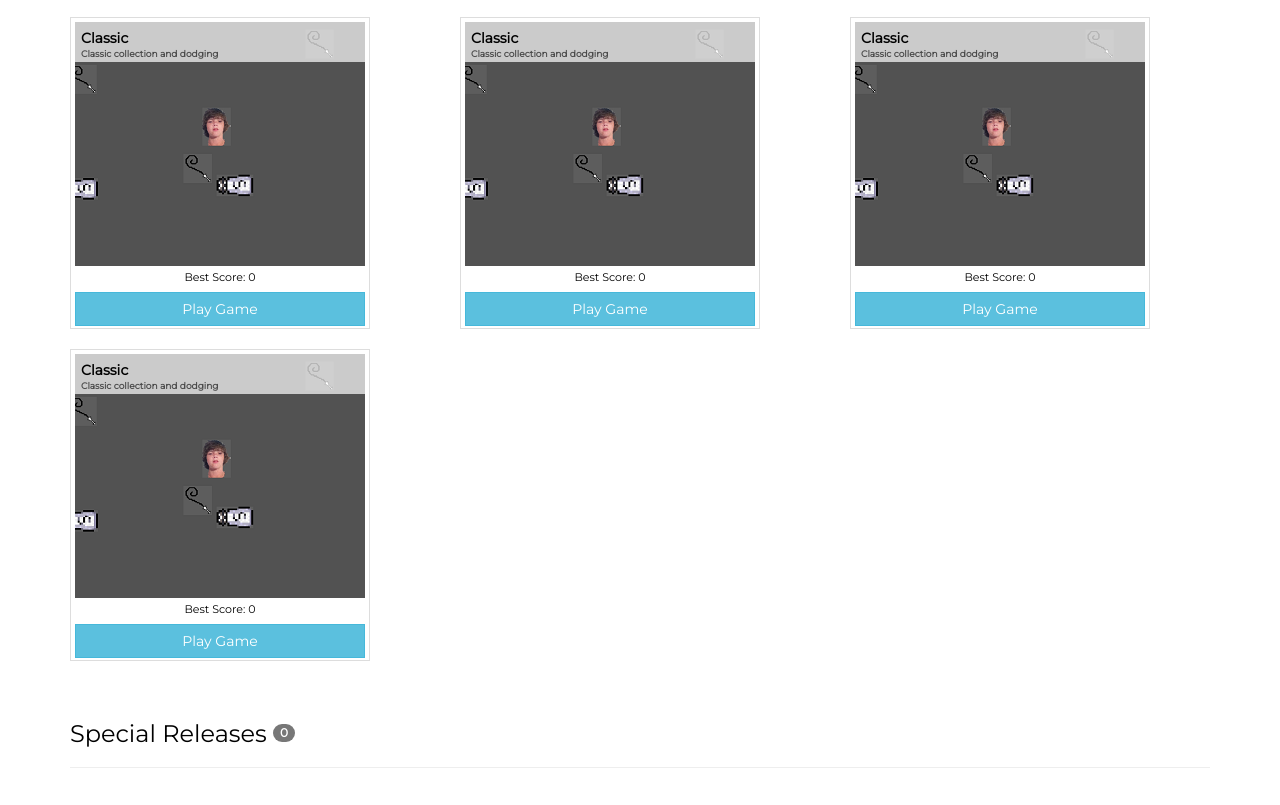
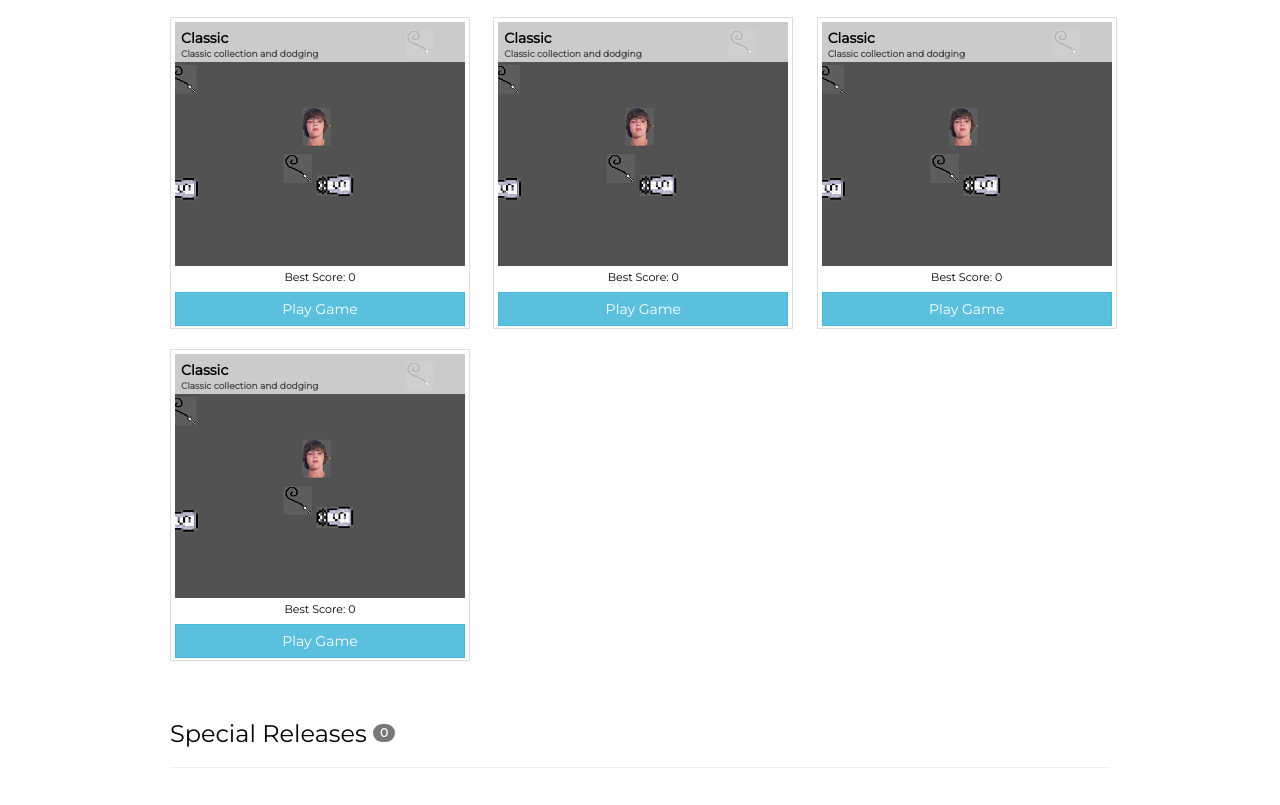
Before and after one commit to TypicalNight/typicalnight.github.io, a plain HTML site: page index.html in a window 1280 px wide. Shown: the part 175-980 px from the top of the page. Drawn offline with Linux system fonts and the light colour scheme.

Commit message:
fix collapse

```diff
--- a/assets/css/main.css
+++ b/assets/css/main.css
@@ -91,3 +91,6 @@ body {
     font-size: 9px;
     color: #4a4a4a;
 }
+.container {
+    width: 970px !important;
+}
```
